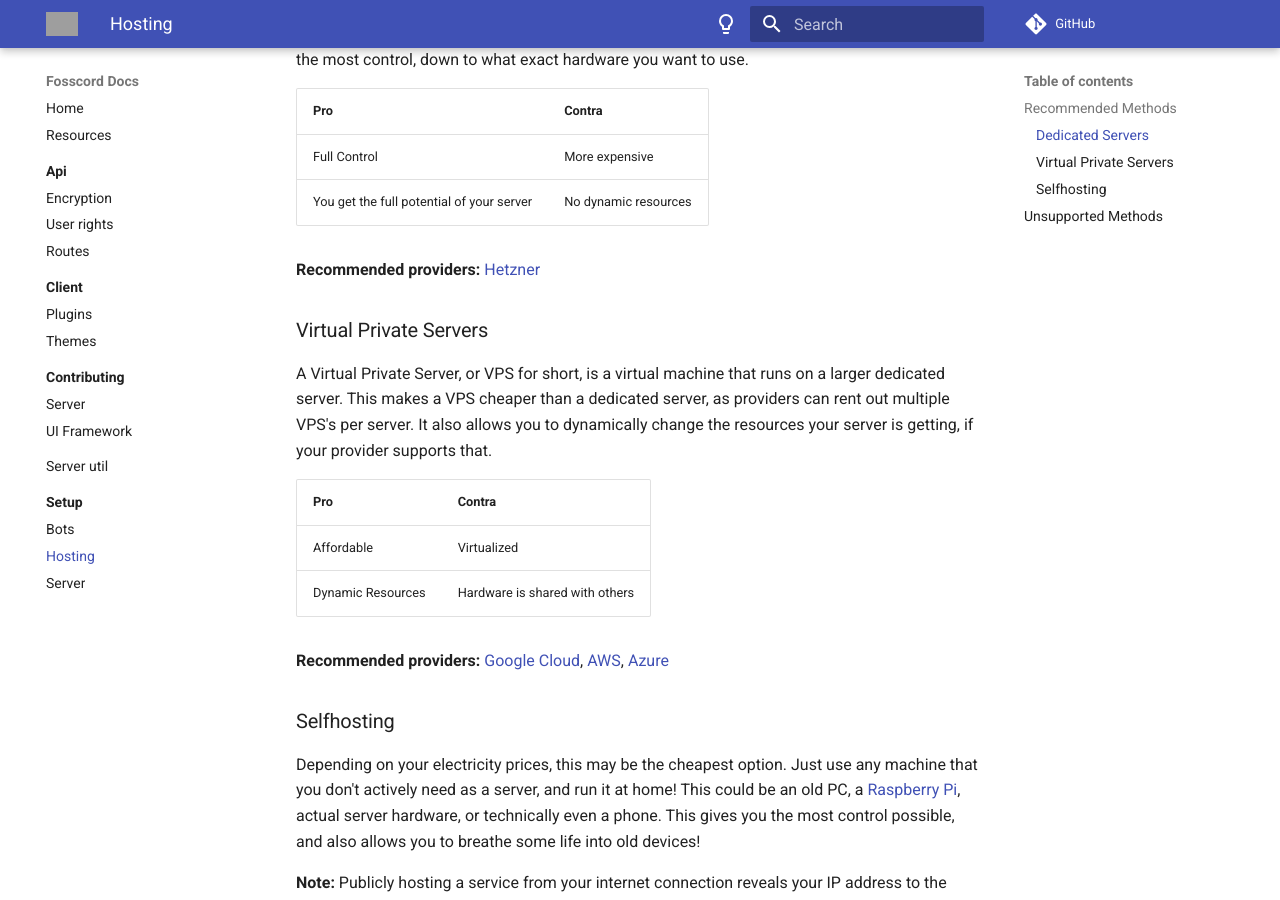
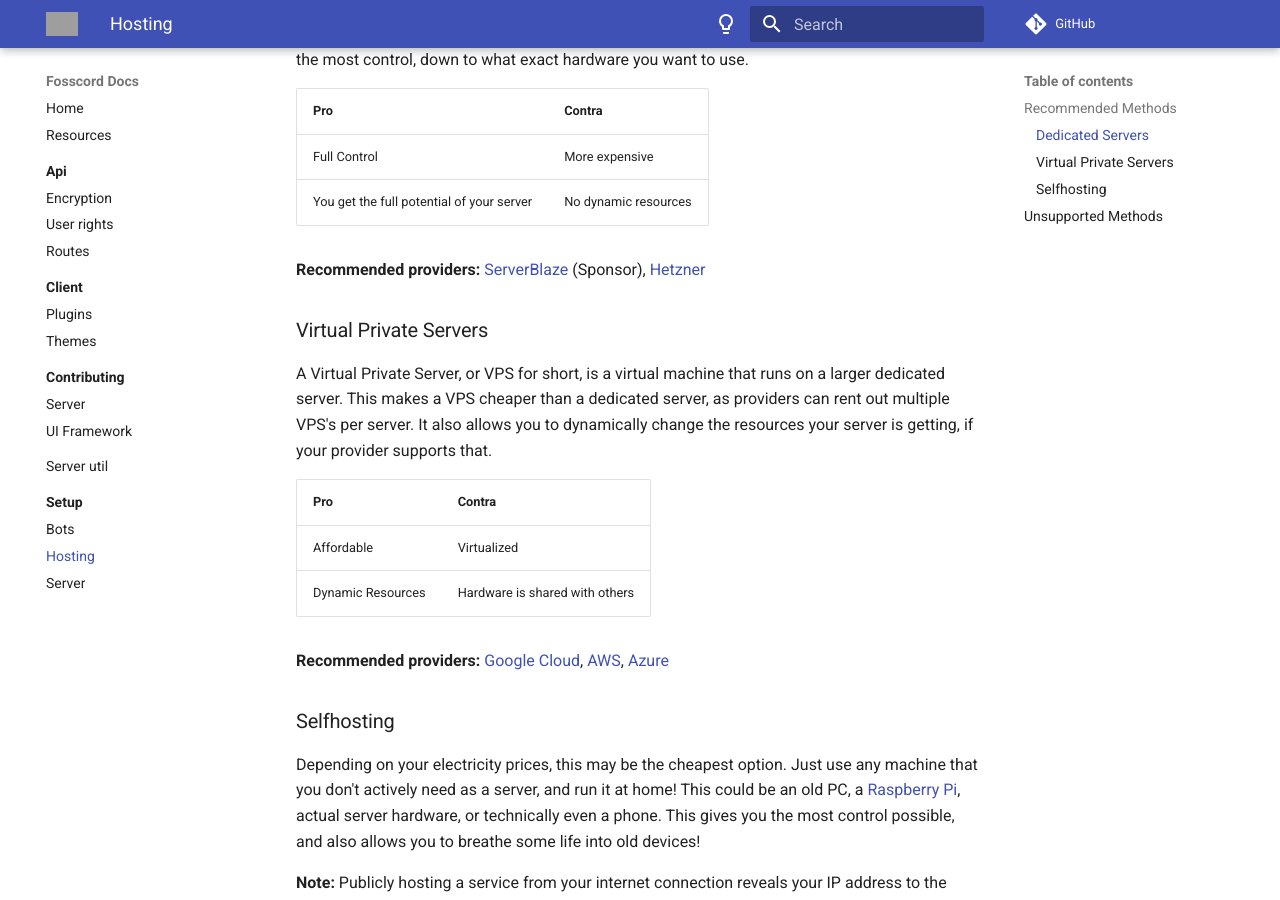
Before and after one commit to spacebarchat/docs, an MkDocs documentation site: the page built from docs/setup/hosting.md, in a window 1280 px wide and 900 px high, scrolled down 414 px. Built offline with MkDocs 1.6.1 and Material for MkDocs 9.7.7, drawn with Linux system fonts in a browser that asks for light colours; comment, search, counter and statistics services are not loaded; grey boxes are pictures that could not be loaded.

Commit message:
Update hosting.md

```diff
--- a/docs/setup/hosting.md
+++ b/docs/setup/hosting.md
@@ -14,7 +14,7 @@
 | Full Control | More expensive |
 | You get the full potential of your server | No dynamic resources |
 
-**Recommended providers:** [Hetzner](https://hetzner.com)
+**Recommended providers:** [ServerBlaze](https://serverblaze.eu/) (Sponsor), [Hetzner](https://hetzner.com)
 
 ### Virtual Private Servers
 A Virtual Private Server, or VPS for short, is a virtual machine that runs on a larger dedicated server. This makes a VPS cheaper than a dedicated server, as providers can rent out multiple VPS's per server. It also allows you to dynamically change the resources your server is getting, if your provider supports that.
```
